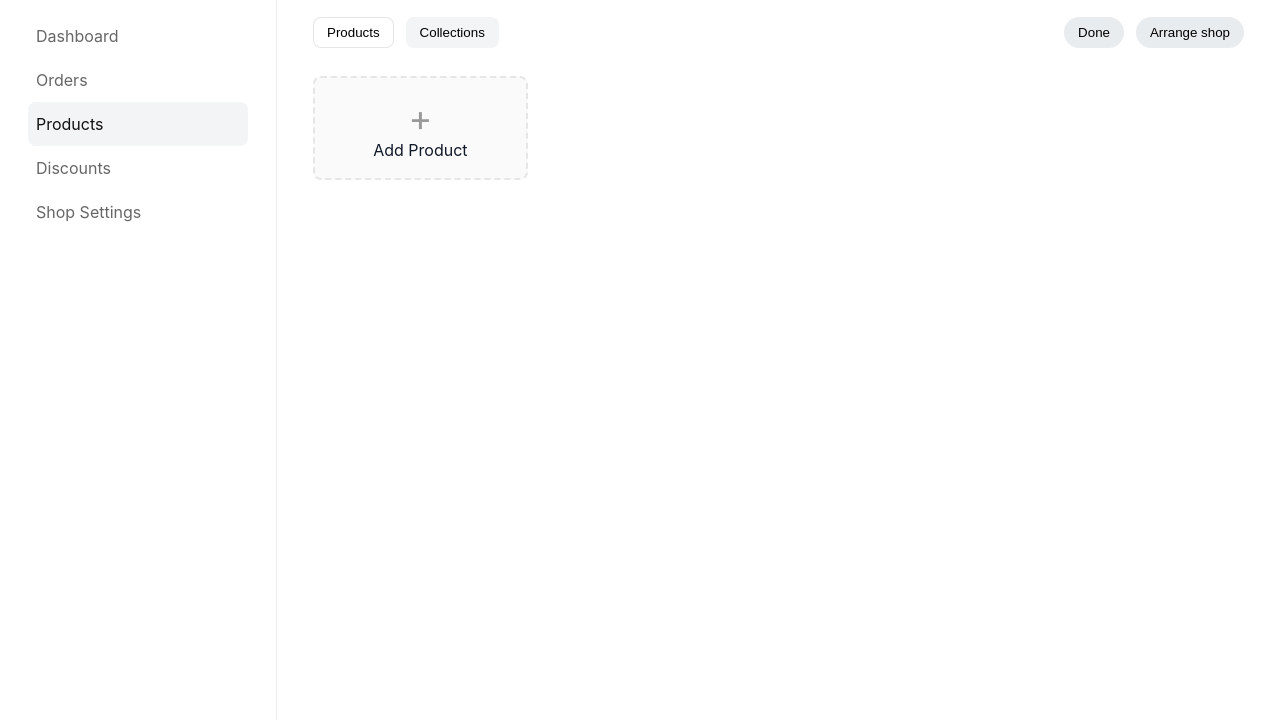
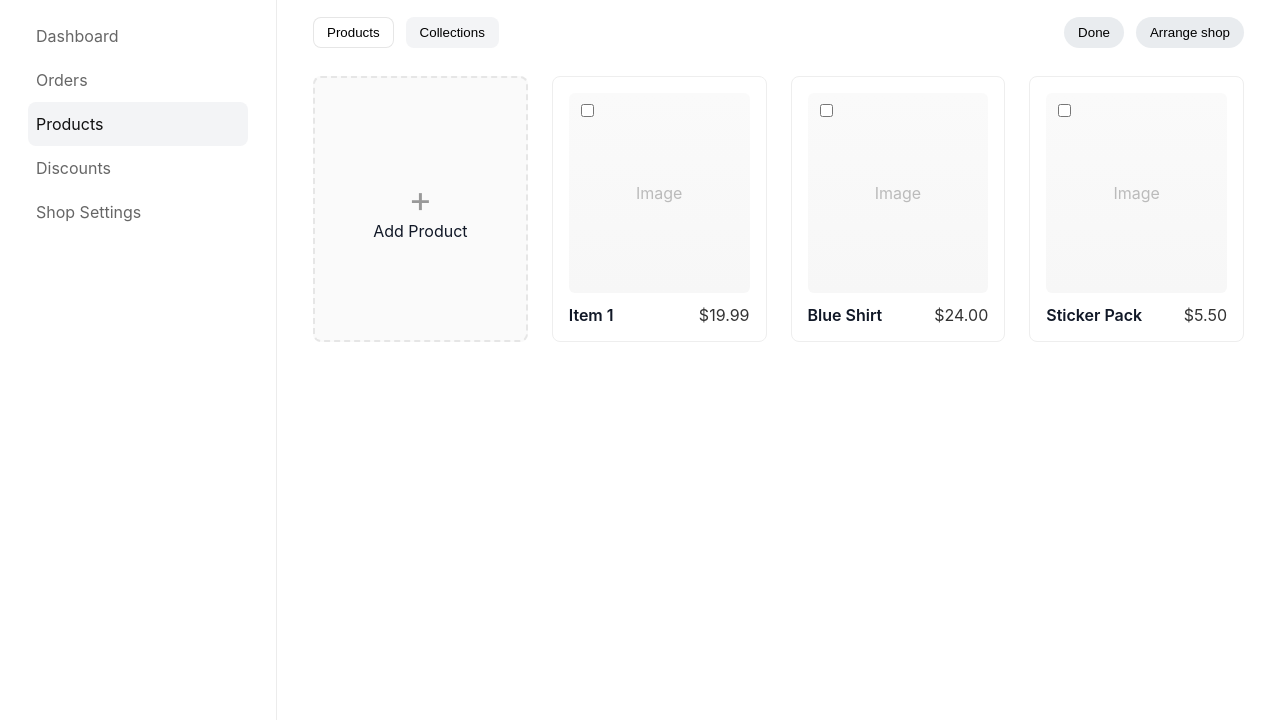
Before and after one commit to holiviah/Storefront-Database, a website: page admin.html in a window 1280 px wide. Both pictures are taken after a click on the button "Quick edit". Shown: the part 80-800 px from the top of the page. Drawn offline with Linux system fonts and the light colour scheme.

Commit message:
Update admin.html

```diff
--- a/admin.html
+++ b/admin.html
@@ -53,6 +53,7 @@
         <div class="product-card">
             <div class="thumb">
                 <div class="placeholder">Image</div>
+                <input class="select" type="checkbox" />
             </div>
             <div class="meta">
                 <div class="title">Product Title</div>
```
